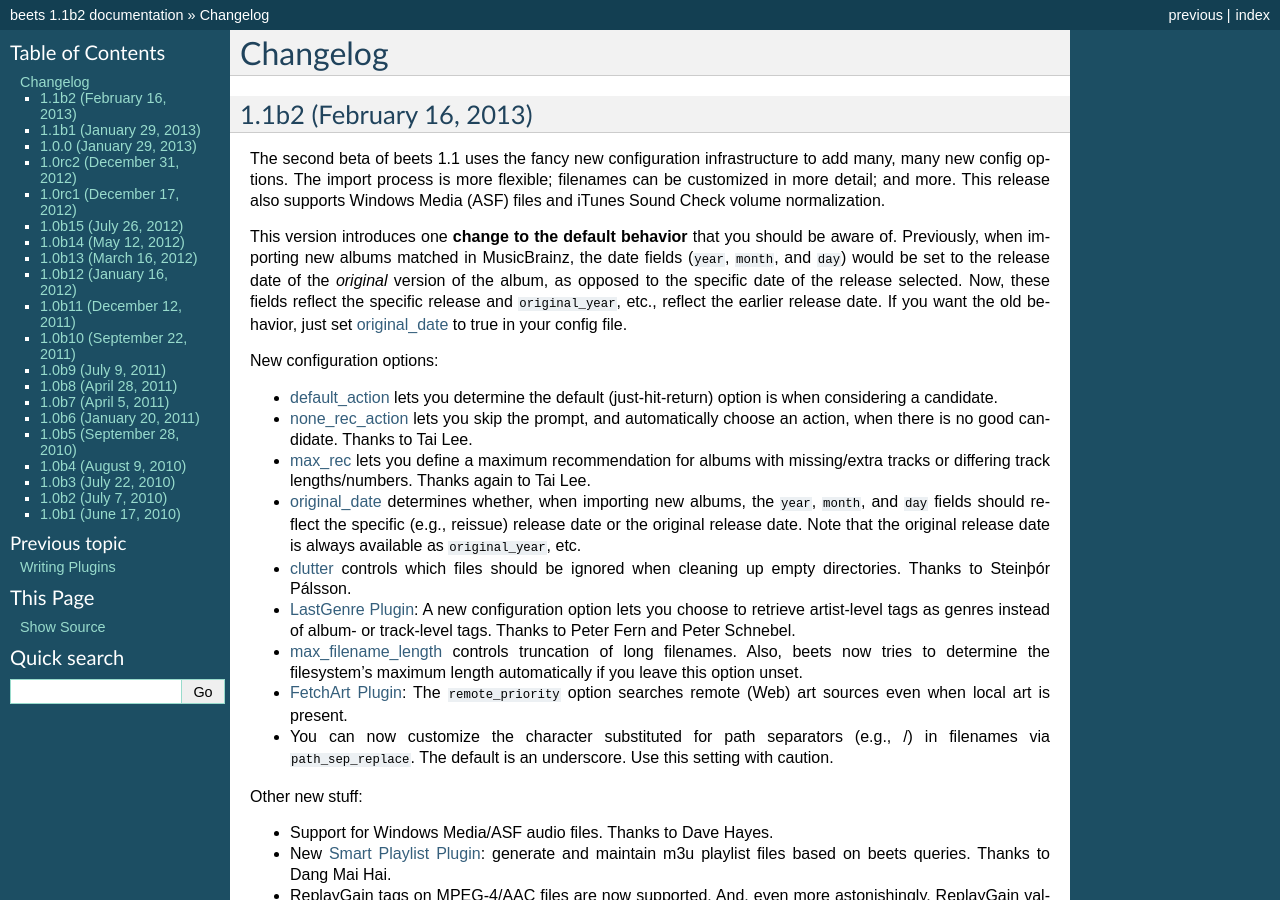
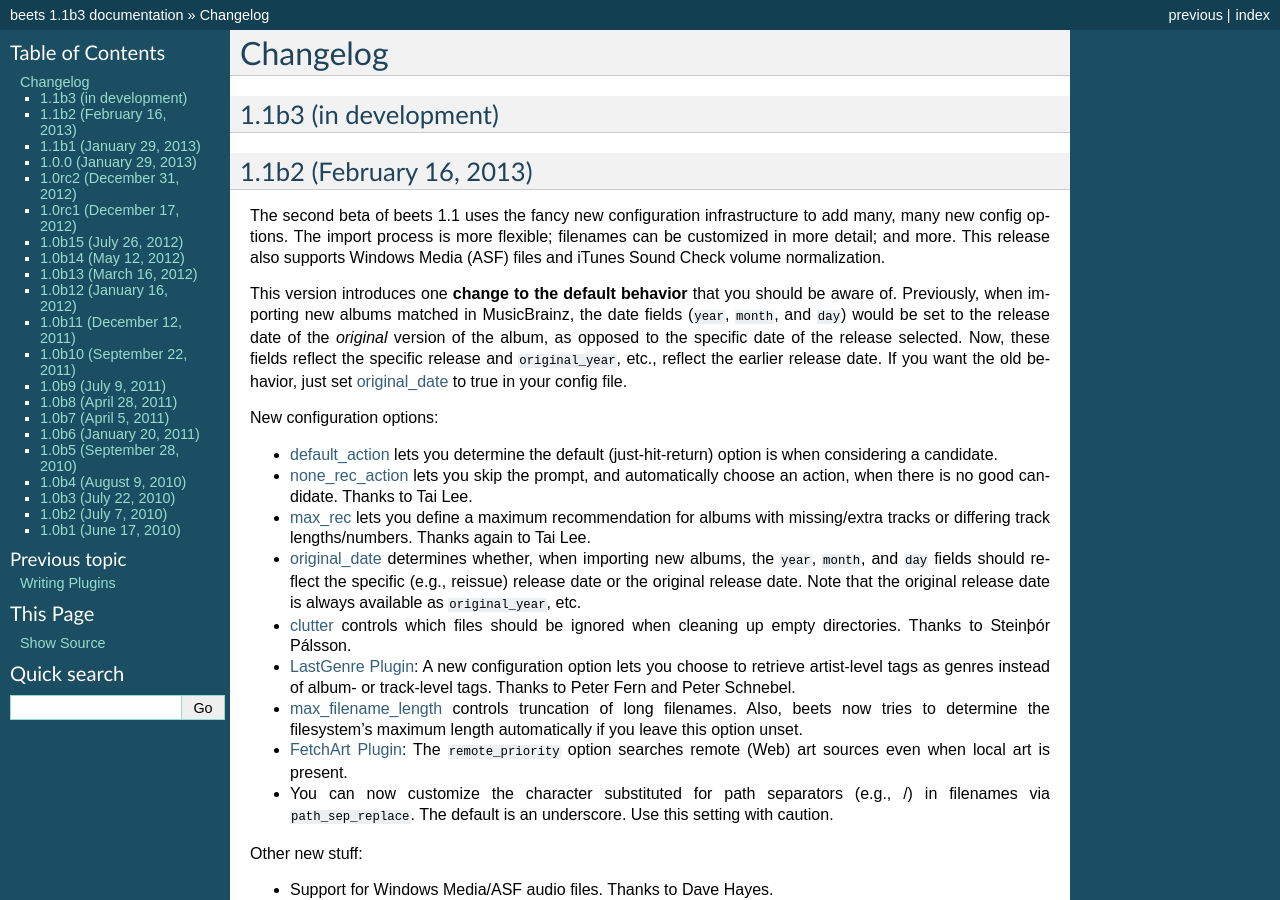
Before and after one commit to google-code-export/beets, a Sphinx documentation site: the page built from docs/changelog.rst, in a window 1280 px wide and 900 px high. Built offline with Sphinx 7.4.7, drawn with Linux system fonts in a browser that asks for light colours; some of the changed text lies outside the part shown.

Commit message:
version bump: 1.1b3

```diff
--- a/beets/__init__.py
+++ b/beets/__init__.py
@@ -12,7 +12,7 @@
 # The above copyright notice and this permission notice shall be
 # included in all copies or substantial portions of the Software.
 
-__version__ = '1.1.0-beta.2'
+__version__ = '1.1.0-beta.3'
 __author__ = 'Adrian Sampson <adrian@radbox.org>'
 
 import beets.library
--- a/docs/changelog.rst
+++ b/docs/changelog.rst
@@ -1,5 +1,8 @@
 Changelog
 =========
+
+1.1b3 (in development)
+----------------------
 
 1.1b2 (February 16, 2013)
 -------------------------
--- a/docs/conf.py
+++ b/docs/conf.py
@@ -13,7 +13,7 @@
 copyright = u'2012, Adrian Sampson'
 
 version = '1.1'
-release = '1.1b2'
+release = '1.1b3'
 
 pygments_style = 'sphinx'
 
--- a/setup.py
+++ b/setup.py
@@ -42,7 +42,7 @@
     shutil.copytree(os.path.join(docdir, '_build', 'man'), mandir)
 
 setup(name='beets',
-      version='1.1.0-beta.2',
+      version='1.1.0-beta.3',
       description='music tagger and library organizer',
       author='Adrian Sampson',
       author_email='adrian@radbox.org',
```
